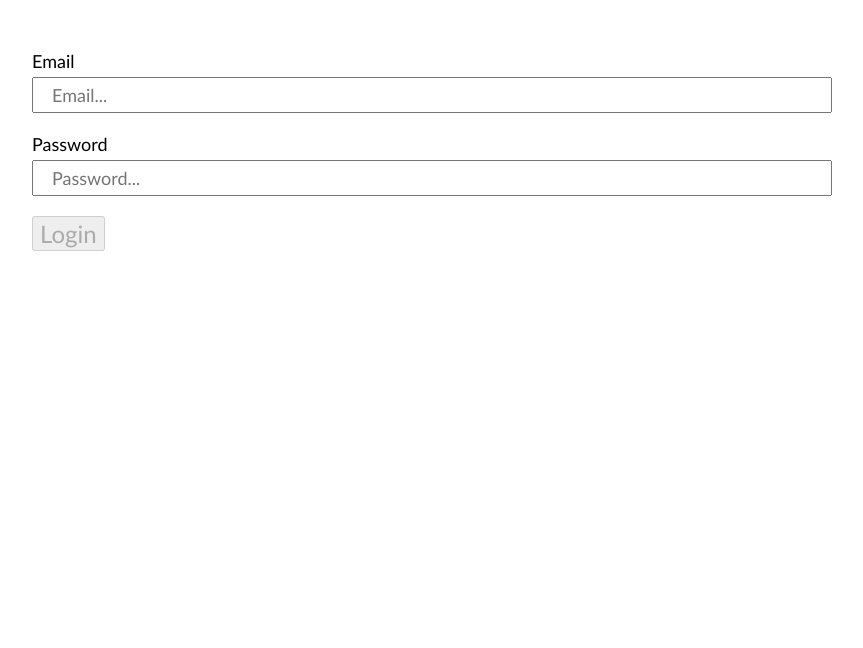
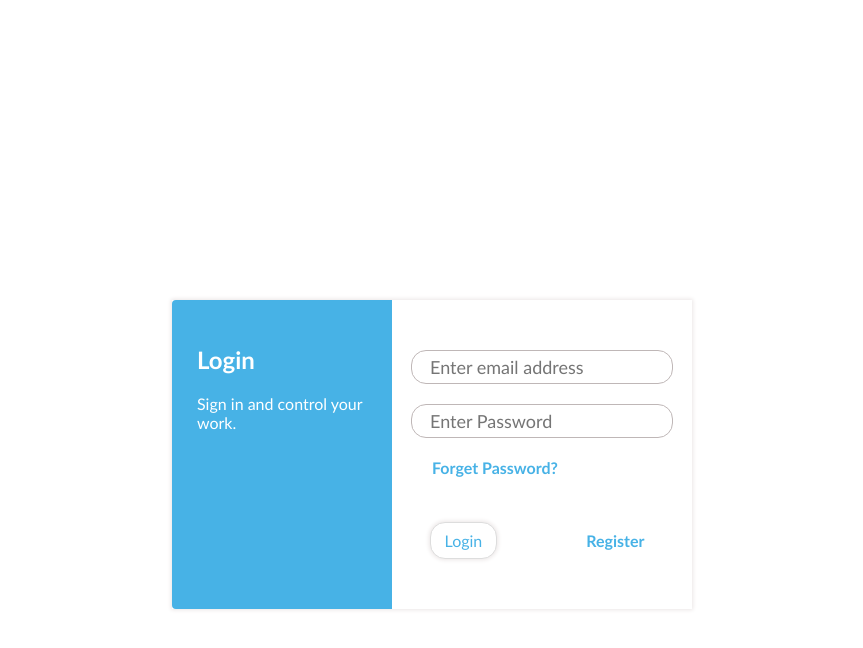
Before and after one commit to NikolKirilova/ticket-system, a Vue app: page /login in a window 1280 px wide. Shown: the top 648 px of the page, without its empty margins (208-1071 px from the left). Built offline with nearby package versions, Linux system fonts and the light colour scheme.

Commit message:
Add styles to login, profile, tickets

```diff
--- a/src/views/Login.vue
+++ b/src/views/Login.vue
@@ -1,10 +1,17 @@
 <template>
   <div class="login">
+    <div class="login-box">
+    <div class="left-side">
+      <h2>Login</h2>
+      <p>Sign in and control your work.</p>
+    </div>
+    <div class="form-wrapper">
+
     <form @submit.prevent="loginHandler">
 
       <div class="field">
-        <label for="email">Email</label>
-        <input type="email" id="email" placeholder="Email..." v-model="email"  @input="$v.email.$touch()"/>
+        <!-- <label for="email">Email</label> -->
+        <input type="email" id="email" placeholder="Enter email address" v-model="email"  @input="$v.email.$touch()"/>
         <div v-if="$v.email.$error">
        <div class="field-error" v-if="!$v.email.required">Field is required!</div>
        <div class="field-error" v-if="!$v.email.email">Email is invalid!</div>
@@ -16,11 +23,11 @@
         </template>
       </div>
       <div class="field">
-        <label for="password">Password</label>
+        <!-- <label for="password">Password</label> -->
         <input
           type="password"
           id="password"
-          placeholder="Password..."
+          placeholder="Enter Password"
           v-model="password"
            @input="$v.password.$touch()"
         />
@@ -34,11 +41,23 @@
         </div>
         </template>
       </div>
+      <div  class="forget-password">
+       <router-link to="/register" >Forget Password?</router-link>
+
+      </div>
+
+        <div class="actions">
+
+      <button :disabled="$v.$invalid" >Login</button>
+       <router-link to="/register" >Register</router-link>
+          </div>
 
 
-      <button :disabled="$v.$invalid">Login</button>
 
     </form>
+    </div>
+    </div>
+
   </div>
 </template>
 
@@ -88,8 +107,36 @@ export default {
 </script>
 
 <style scoped>
+
+.login{
+ position:absolute;
+ top:300px;
+ width: 520px;
+margin-left: auto;
+margin-right: auto;
+left: 0;
+right: 0;
+text-align: center;
+
+}
+.login-box{
+  display:flex;
+  justify-content:center;
+  box-shadow: 0px 0px 4px 1px #ebe6e6;
+}
+.left-side{
+  width:220px;
+  background:#47b2e6;
+     color: #fff;
+    text-align: left;
+    padding: 25px;
+    border-top-left-radius:4px;
+    border-bottom-left-radius: 4px;
+}
+.form-wrapper{
+  width:300px;
+}
     form {
-        width: 800px;
         margin: 50px auto;
     }
     .field {
@@ -102,9 +149,10 @@ export default {
         margin-bottom: 5px;
     }
     .field input {
-        width: 100%;
          font-size:18px;
          padding:5px 18px;
+             border-radius: 15px;
+    border: 1px solid #bfb7b7;
     }
 
     .field-error {
@@ -120,4 +168,32 @@ export default {
     button{
         font-size:24px;
     }
+
+    .actions{
+          display: flex;
+    width: 75%;
+    margin: auto;
+    justify-content: space-between;
+    margin-top: 45px;
+    align-items:center;
+    }
+    .actions button{
+          color: #47b2e6;
+    background: #fff;
+    border: 1px solid #ddd;
+    border-radius: 15px;
+    padding: 8px 14px;
+    font-size: 16px;
+     box-shadow: 0px 0px 4px 1px #ebe6e6;
+    }
+    .actions a, .forget-password a {
+      text-decoration: none;
+    font-weight: 600;
+          color: #47b2e6;
+
+    }
+    .forget-password{
+          text-align: left;
+    margin-left: 30px;
+    }
 </style>
--- a/src/views/MyProfile.vue
+++ b/src/views/MyProfile.vue
@@ -1,53 +1,75 @@
 <template>
-  <div class="my-profile"  >
+
+  <div class="my-profile">
+    <div class="profile-title">
+    <h2>Account Update</h2>
+    </div>
+    <div class="form-wrapper">
+    <div class="image-holder">
+      <img v-if="profile.avatar || imageToUpload"
+      :src="profile.avatar ? 'http://taskapi.digitalsliven.com' + profile.avatar : imageToUpload" alt="" />
+      <img v-else src="@/assets/profile.jpg" />
+      <input type="file" @change="addFile($event)" accept="image/*" />
+    </div>
+    <div class="form-holder">
       <form @submit.prevent="editProfileHandler" v-if="profile">
         <div class="field">
-              <label for="name">Name:</label>
-              <input type="text" id="name"  v-model="profile.name">
+          <label for="name">Name</label>
+          <input type="text" id="name" v-model="profile.name" />
         </div>
         <div class="field">
-              <label for="email">Email:</label>
-              <input type="email" id="email"  v-model="profile.email">
+          <label for="email">Email</label>
+          <input type="email" id="email" v-model="profile.email" />
         </div>
+
           <div class="field">
-              <label for="password">Password:</label>
-              <input type="password" id="password"  v-model="profile.password">
+          <label for="phone">Phone</label>
+          <input type="phone" id="phone" v-model="profile.phone" />
         </div>
+
         <div class="field">
-              <label for="phone">Phone:</label>
-              <input type="phone" id="phone"  v-model="profile.phone">
+          <label for="password">Password</label>
+          <input type="password" id="password" v-model="profile.password" />
         </div>
+        <div class="actions">
+        <button type="button" @click="logoutHandler">Logout</button>
+
         <button>Update profile</button>
+        </div>
         <div class="success-message" v-if="requestSuccess">
           Your profile has been updated successfully!
         </div>
       </form>
-      <button @click="logoutHandler">Logout</button>
+
     </div>
-
+  </div>
+  </div>
 </template>
 
 <script>
-import userMixin from '@/mixins/user'
-import authMixin from '@/mixins/auth'
+import userMixin from "@/mixins/user";
+import authMixin from "@/mixins/auth";
 
 export default {
-    name: 'MyProfile',
+  name: "MyProfile",
   mixins: [userMixin, authMixin],
   data() {
     return {
       profile: null,
-            requestSuccess: false
-        }
+      requestSuccess: false,
+      selectedFile: null,
+      fileExt: null,
+      fileName: null,
+      imageToUpload: null
+    };
   },
   methods: {
     getProfileHandler() {
-            this.getProfile()
-            .then(res => {
+      this.getProfile().then((res) => {
         this.profile = res.data.user;
-            })
+      });
     },
-        editProfileHandler(){
+    editProfileHandler() {
       let dataToSend = {
         // name: this.profile.name,
         // email: this.profile.email,
@@ -55,36 +77,77 @@ export default {
         // phone: this.profile.phone,
         ...this.profile,
         workspace_id: 199,
-                workspace_language: 'bg'
-            }
+        workspace_language: "bg",
+      };
       // console.log(dataToSend)
 
-            this.editProfile(dataToSend)
-             .then(() => {
+      this.editProfile(dataToSend).then(() => {
         this.requestSuccess = true;
         setTimeout(() => {
           this.requestSuccess = false;
         }, 5000);
-             })
+      });
     },
-        logoutHandler(){
-            this.logout()
-            .then(
-                this.$router.push('/login')
-            )
+     addFile(event) {
+        const file = event.target.files[0];
+        const pattern = /image-*/;
+        if (!file.type.match(pattern)) {
+          alert('Invalid format');
+          return;
         }
+        const reader = new FileReader();
+        reader.onload = this._handleReaderLoaded.bind(this);
+        reader.readAsDataURL(file);
       },
-    mounted(){
-        this.getProfileHandler()
+      _handleReaderLoaded(e) {
+        const reader = e.target;
+        this.imageToUpload = reader.result;
+        const dataToSend = {
+          name: this.profile.name,
+          email: this.profile.email,
+          avatar: this.imageToUpload
         }
+        this.editProfile(dataToSend);
 
-}
+    },
+    logoutHandler() {
+      this.logout().then(this.$router.push("/login"));
+    },
+  },
+  mounted() {
+    this.getProfileHandler();
+  },
+};
 </script>
 
 <style scoped>
+.profile-title{
+      text-align: center;
+    margin: 35px 0 20px 0px;
+}
+.form-wrapper {
+  display: flex;
+}
+
+.image-holder {
+  margin-top: 10px;
+  padding-right: 50px;
+}
+.image-holder img {
+     width: 150px;
+    height: 150px;
+    padding: 20px;
+    border-radius: 50%;
+}
 form {
-        width: 800px;
+  width: 300px;
   margin: 50px auto;
+}
+.form-wrapper{
+   box-shadow: 0px 0px 4px 1px #ebe6e6;
+       padding: 0 40px;
+    border-radius: 4px;
+    margin-top:40px;
 }
 .field {
   width: 100%;
@@ -92,34 +155,54 @@ export default {
 }
 .field label {
   display: block;
-        font-size:18px;
+  font-size: 18px;
   margin-bottom: 5px;
 }
 .field input {
-        width: 100%;
-         font-size:18px;
+  width:100%;
+  font-size: 18px;
     padding:5px 18px;
+             border-radius: 15px;
+    border: 1px solid #bfb7b7;
 }
 
 .field-error {
   border-radius: 8px;
   border: 1px solid #ff0000;
   background-color: #f0e5e5;
-        color:red;
-        padding:5px 10px;
-        font-size:16px;
-        margin-top:5px;
+  color: red;
+  padding: 5px 10px;
+  font-size: 16px;
+  margin-top: 5px;
   text-align: center;
 }
-    button{
-        font-size:24px;
+button {
+  font-size: 24px;
 }
 .success-message {
   border-radius: 8px;
   border: 1px solid rgb(24, 99, 24);
   color: rgb(60, 167, 60);
   background-color: rgb(239, 245, 239);
-        padding:10px;
+  padding: 10px;
   margin-top: 5px;
 }
+.image-holder{
+  display: flex;
+    flex-direction: column;
+}
+.actions{
+  margin-top:30px;
+      display: flex;
+    justify-content: space-between;
+}
+   .actions button{
+          color: #47b2e6;
+    background: #fff;
+    border: 1px solid #ddd;
+    border-radius: 15px;
+    padding: 8px 14px;
+    font-size: 16px;
+     box-shadow: 0px 0px 4px 1px #ebe6e6;
+    }
 </style>
--- a/src/views/Tickets.vue
+++ b/src/views/Tickets.vue
@@ -1,19 +1,27 @@
 <template>
   <div class="tickets">
-    <h1>Tickets</h1>
+    <div class="tickets-actions">
+      <div>+</div>
+      <div>Incomplete Tickets</div>
+      <div>+</div>
+    </div>
+    <!-- <h1>Tickets</h1> -->
     <div class="tickets-list">
       <div
       v-for="ticket in tickets"
       :key="ticket.id"
       class="ticket">
       <button @click="completeTaskHandler(ticket)">
-        <span v-if="ticket.status == 0">Complete</span>
-        <span v-else>Uncomplete</span>
+        <font-awesome-icon v-if="ticket.status == 0" icon="fa-solid fa-check" />
+        <font-awesome-icon v-if="ticket.status == 1" icon="fa-solid fa-times" />
+
+        <!-- <span v-if="ticket.status == 0"> </span> -->
+        <!-- <span v-else>Uncomplete</span> -->
 
         </button>
-      <span class="status">
+      <!-- <span class="status">
         {{ticket.status | statusFormat}}
-      </span>
+      </span> -->
       <span class="ticket-name">
       {{ticket.description}}
       </span>
@@ -76,5 +84,20 @@ export default {
 </script>
 
 <style scoped>
-
+.tickets{
+  width:92%;
+}
+.ticket{
+  display: flex;
+  justify-content:space-between;
+  padding: 10px;
+    border-bottom: 1px solid #f5f5f5;
+}
+.ticket-name{
+  flex:0 0 90%;
+}
+.tickets-actions{
+  margin: 30px 0;
+  display: flex;
+}
 </style>
```
Lines whose indentation alone changed are shown as unchanged.
